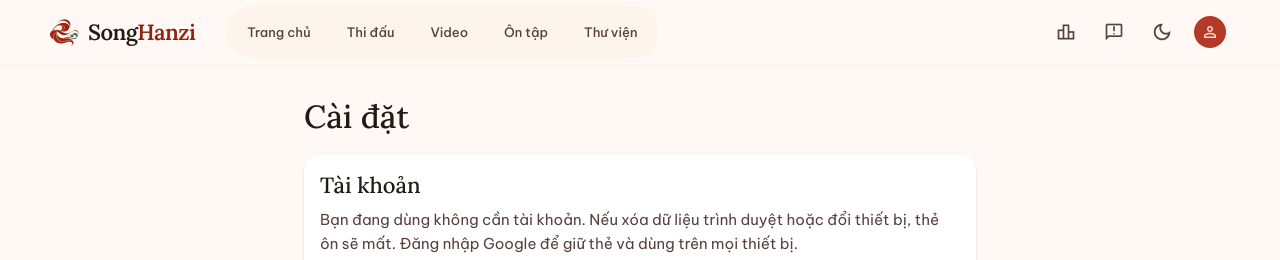
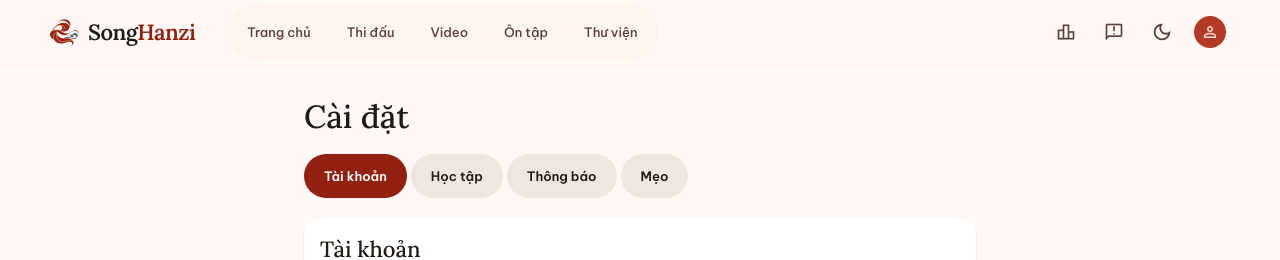
Before and after one commit to lqtrung-95/lyric-lab, a Next.js app: page /settings in a window 1280 px wide. Shown: the top 260 px of the page. Built offline with nearby package versions, Linux system fonts and the light colour scheme; no server answers; the database is empty.

Commit message:
feat: trang Cài đặt chia thành bốn tab (Tài khoản, Học tập, Thông báo, Mẹo) cho ngắn gọn, giữ tab trong URL

```diff
--- a/app/(main)/settings/page.tsx
+++ b/app/(main)/settings/page.tsx
@@ -10,33 +10,60 @@ import { EmailRows } from "@/components/email/email-rows";
 import { ReminderRow } from "@/components/reminders/reminder-row";
 import { QuickStartCard } from "@/components/settings/quick-start-card";
 import { SettingsCard } from "@/components/settings/settings-card";
+import { SettingsTabs, type SettingsTab } from "@/components/settings/settings-tabs";
 import { VoiceRows } from "@/components/settings/voice-rows";
 import { Skeleton } from "@/components/ui/skeleton";
 
 export const metadata: Metadata = { title: "Cài đặt", robots: { index: false } };
 
 export default function SettingsPage() {
-  // Một cột gọn: các tùy chọn nhỏ (học, nghe, giọng đọc) gom thành các dòng "nhãn + ô chọn" trong một thẻ thay vì mỗi tùy chọn một thẻ
-  // cao, nên trang ngắn mà không cần chia cột (chia cột khó cân đối vì độ cao các thẻ rất khác nhau). Tài khoản đứng đầu vì với người
-  // chưa đăng nhập đó là chỗ giữ dữ liệu khỏi mất; đã đăng nhập thì thẻ chỉ vài dòng. "Xóa dữ liệu" luôn cuối cùng.
-  return (
-    <div className="mx-auto flex max-w-2xl flex-col gap-space-md">
-      <h1 className="font-serif text-headline-lg-mobile md:text-headline-lg">Cài đặt</h1>
+  // Chia bốn tab để trang không dài: Tài khoản (đăng nhập, biệt danh, quản trị, xóa dữ liệu), Học tập (level, thẻ, cỡ video, giọng đọc),
+  // Thông báo (nhắc học, email) và Mẹo. Tài khoản đứng đầu vì với người chưa đăng nhập đó là chỗ giữ dữ liệu khỏi mất.
+  // Các dòng thông báo tự ẩn khi thiết bị hoặc server không hỗ trợ; dòng chú thích `only:block` chỉ hiện khi không còn dòng nào.
+  const tabs: SettingsTab[] = [
+    {
+      id: "account", label: "Tài khoản",
+      content: (
+        <>
           {/* Khung chờ cùng dạng thẻ để trang không nhảy khi mục Tài khoản tải xong. */}
           <Suspense fallback={<div aria-hidden="true" className="rounded-2xl bg-surface-container-lowest p-space-md shadow-sm"><Skeleton className="h-7 w-32" /><Skeleton className="mt-space-sm h-16 w-full" /></div>}>
             <AccountSection />
           </Suspense>
           <NicknameSection />
+          <AdminEntry />
+          <DeleteDataSection />
+        </>
+      ),
+    },
+    {
+      id: "learning", label: "Học tập",
+      content: (
         <SettingsCard id="prefs-heading" title="Học và nghe">
           <LearningRows />
           <ListenRows />
           <VoiceRows />
+        </SettingsCard>
+      ),
+    },
+    {
+      id: "notifications", label: "Thông báo",
+      content: (
+        <SettingsCard id="notifications-heading" title="Nhắc học và email">
           <ReminderRow />
           <EmailRows />
+          <p className="hidden py-space-sm text-body-md text-on-surface-variant only:block">Thiết bị này chưa hỗ trợ thông báo. Đăng nhập Google để nhận email tổng kết tuần và nhắc học.</p>
         </SettingsCard>
-      <QuickStartCard />
-      <AdminEntry />
-      <DeleteDataSection />
+      ),
+    },
+    { id: "tips", label: "Mẹo", content: <QuickStartCard /> },
+  ];
+
+  return (
+    <div className="mx-auto flex max-w-2xl flex-col gap-space-md">
+      <h1 className="font-serif text-headline-lg-mobile md:text-headline-lg">Cài đặt</h1>
+      <Suspense fallback={<Skeleton className="h-11 w-full" />}>
+        <SettingsTabs tabs={tabs} />
+      </Suspense>
     </div>
   );
 }
--- /dev/null
+++ b/components/settings/settings-tabs.tsx
@@ -0,0 +1,63 @@
+"use client";
+
+import { useRouter, useSearchParams } from "next/navigation";
+import { useRef, type KeyboardEvent, type ReactNode } from "react";
+
+export interface SettingsTab {
+  id: string;
+  label: string;
+  content: ReactNode;
+}
+
+/**
+ * Các tab của trang Cài đặt: mỗi nhóm một tab ngắn thay vì một cột dài. Tab đang mở nằm trong `?tab=` để tải lại hay chia sẻ link vẫn giữ đúng tab.
+ * Mọi bảng nội dung đều được dựng sẵn (chỉ ẩn bảng không chọn) nên các phần tự tải dữ liệu không bị mất trạng thái khi chuyển tab.
+ * Bàn phím: ← → Home End chuyển tab như mẫu tab chuẩn.
+ */
+export function SettingsTabs({ tabs }: { tabs: SettingsTab[] }) {
+  const router = useRouter();
+  const params = useSearchParams();
+  const refs = useRef<(HTMLButtonElement | null)[]>([]);
+  const requested = params.get("tab");
+  const active = tabs.find((t) => t.id === requested)?.id ?? tabs[0].id;
+
+  function select(id: string) {
+    const next = new URLSearchParams(params.toString());
+    next.set("tab", id);
+    router.replace(`?${next.toString()}`, { scroll: false });
+  }
+
+  function onKeyDown(e: KeyboardEvent, index: number) {
+    const last = tabs.length - 1;
+    const target = e.key === "ArrowRight" ? (index === last ? 0 : index + 1) : e.key === "ArrowLeft" ? (index === 0 ? last : index - 1) : e.key === "Home" ? 0 : e.key === "End" ? last : null;
+    if (target === null) return;
+    e.preventDefault();
+    select(tabs[target].id);
+    refs.current[target]?.focus();
+  }
+
+  return (
+    <div className="flex flex-col gap-space-md">
+      <div role="tablist" aria-label="Nhóm cài đặt" className="-mx-gutter flex gap-1 overflow-x-auto px-gutter pb-1 md:mx-0 md:px-0">
+        {tabs.map((t, i) => {
+          const on = t.id === active;
+          return (
+            <button
+              key={t.id} ref={(el) => { refs.current[i] = el; }} type="button" role="tab" id={`settings-tab-${t.id}`}
+              aria-selected={on} aria-controls={`settings-panel-${t.id}`} tabIndex={on ? 0 : -1}
+              onClick={() => select(t.id)} onKeyDown={(e) => onKeyDown(e, i)}
+              className={`min-h-11 shrink-0 rounded-full px-5 text-label-md font-semibold transition-colors ${on ? "bg-primary text-on-primary" : "bg-surface-container-high text-on-surface hover:bg-surface-container-highest"}`}
+            >
+              {t.label}
+            </button>
+          );
+        })}
+      </div>
+      {tabs.map((t) => (
+        <div key={t.id} role="tabpanel" id={`settings-panel-${t.id}`} aria-labelledby={`settings-tab-${t.id}`} hidden={t.id !== active} className="flex flex-col gap-space-md">
+          {t.content}
+        </div>
+      ))}
+    </div>
+  );
+}
```
Also changed, not shown: 4 other files (tests, documents, lock files or other folders). Lines whose indentation alone changed are shown as unchanged.
